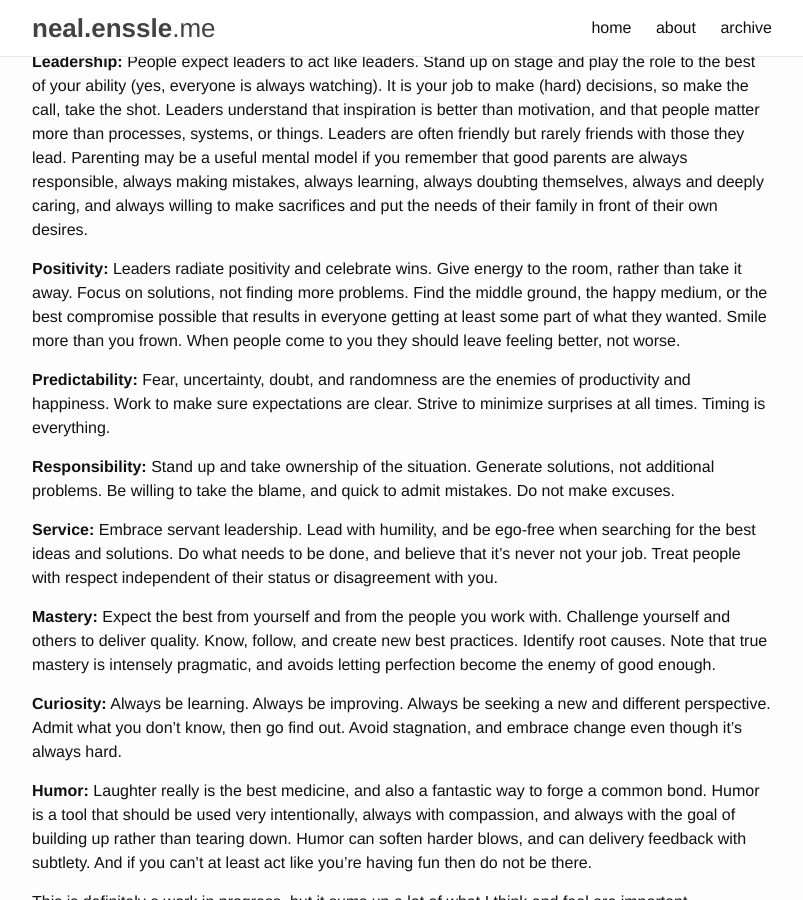
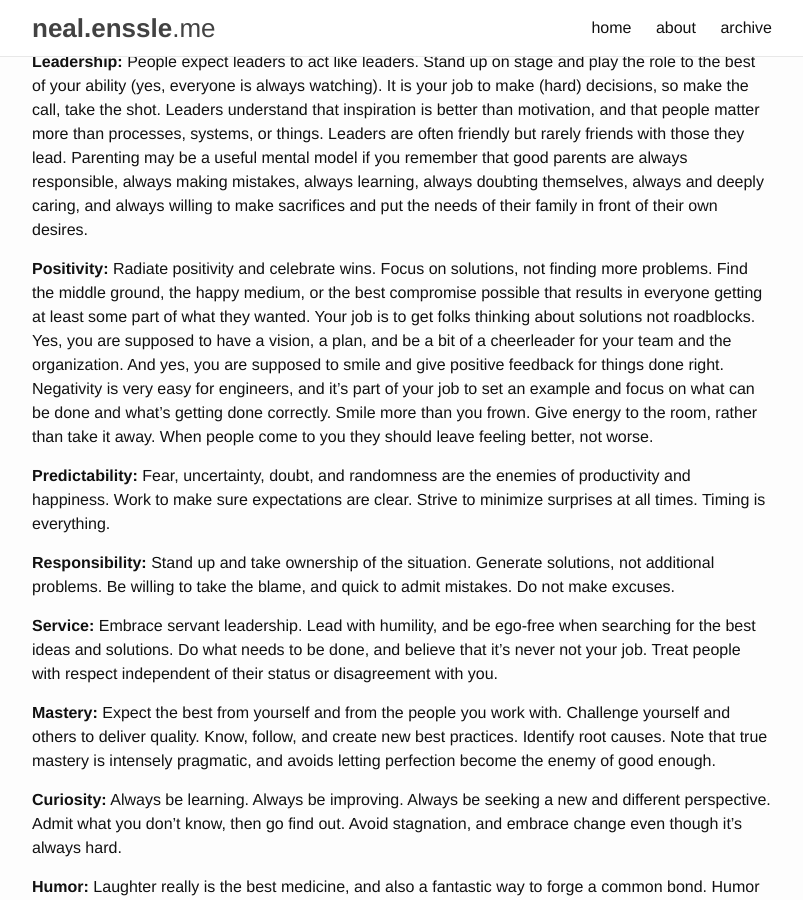
Before and after one commit to nealenssle/nealenssle.github.io, a Jekyll site: the page built from _posts/2013-05-11-management-philosophy.md, in a window 1280 px wide and 900 px high, scrolled down 708 px. Shown: the whole window, without its empty margins (238-1041 px from the left). Built offline with Jekyll 4.4.1, drawn with Linux system fonts in a browser that asks for light colours; comment, search, counter and statistics services are not loaded.

Commit message:
Added a bit about positivity to the management philosophy post. Again.

```diff
--- a/_posts/2013-05-11-management-philosophy.md
+++ b/_posts/2013-05-11-management-philosophy.md
@@ -19,7 +19,7 @@ Here’s a list of some of the things about management that I expect from myself
 
 **Leadership:** People expect leaders to act like leaders. Stand up on stage and play the role to the best of your ability (yes, everyone is always watching). It is your job to make (hard) decisions, so make the call, take the shot. Leaders understand that inspiration is better than motivation, and that people matter more than processes, systems, or things. Leaders are often friendly but rarely friends with those they lead. Parenting may be a useful mental model if you remember that good parents are always responsible, always making mistakes, always learning, always doubting themselves, always and deeply caring, and always willing to make sacrifices and put the needs of their family in front of their own desires.
 
-**Positivity:** Leaders radiate positivity and celebrate wins. Give energy to the room, rather than take it away. Focus on solutions, not finding more problems. Find the middle ground, the happy medium, or the best compromise possible that results in everyone getting at least some part of what they wanted. Smile more than you frown. When people come to you they should leave feeling better, not worse.
+**Positivity:** Radiate positivity and celebrate wins. Focus on solutions, not finding more problems. Find the middle ground, the happy medium, or the best compromise possible that results in everyone getting at least some part of what they wanted. Your job is to get folks thinking about solutions not roadblocks. Yes, you are supposed to have a vision, a plan, and be a bit of a cheerleader for your team and the organization. And yes, you are supposed to smile and give positive feedback for things done right. Negativity is very easy for engineers, and it’s part of your job to set an example and focus on what can be done and what’s getting done correctly. Smile more than you frown. Give energy to the room, rather than take it away. When people come to you they should leave feeling better, not worse.
 
 **Predictability:** Fear, uncertainty, doubt, and randomness are the enemies of productivity and happiness. Work to make sure expectations are clear. Strive to minimize surprises at all times. Timing is everything.
 
```
